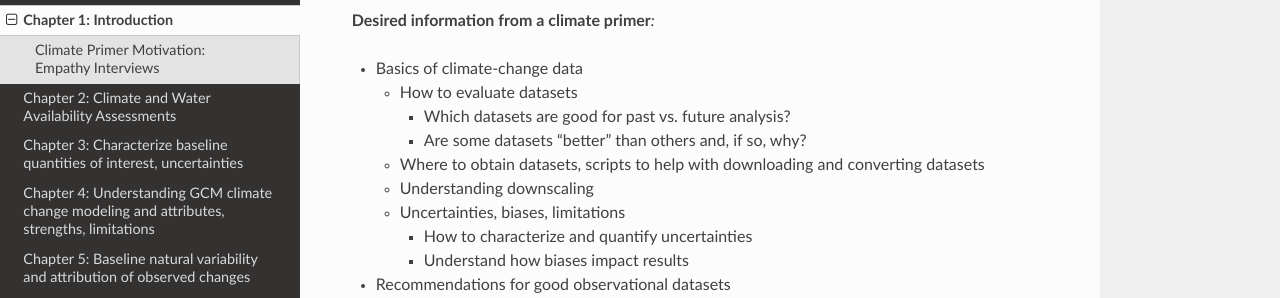
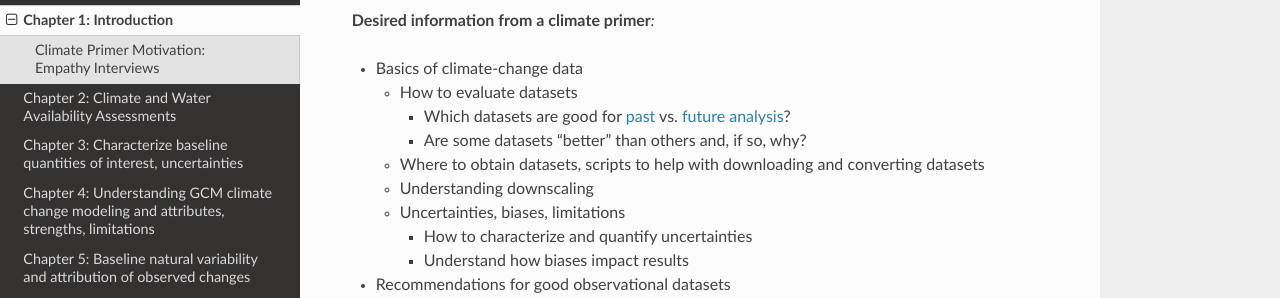
Before and after one commit to NCAR/climate-primer-water, a Sphinx documentation site: the page built from doc/ch1_intro.rst, in a window 1280 px wide and 900 px high, scrolled down 1185 px. Shown: the part 198-496 px from the top of the window. Built offline with Sphinx 7.4.7 and the Read the Docs theme 2.0.0, drawn with Linux system fonts in a browser that asks for light colours; part of the change alters nothing that is shown.

```diff
--- a/doc/ch1_intro.rst
+++ b/doc/ch1_intro.rst
@@ -84,7 +84,7 @@ guidance for understanding and using climate and climate-change data.
 
    -  How to evaluate datasets
 
-      -  Which datasets are good for past vs. future analysis?
+      -  Which datasets are good for `past <https://ncar.github.io/climate-primer-water/ch3_observations.html#observational-datasets-and-their-uncertainties>`_ vs. `future analysis <https://ncar.github.io/climate-primer-water/ch6_downscaling.html>`_?
 
       -  Are some datasets "better" than others and, if so, why?
 
```
